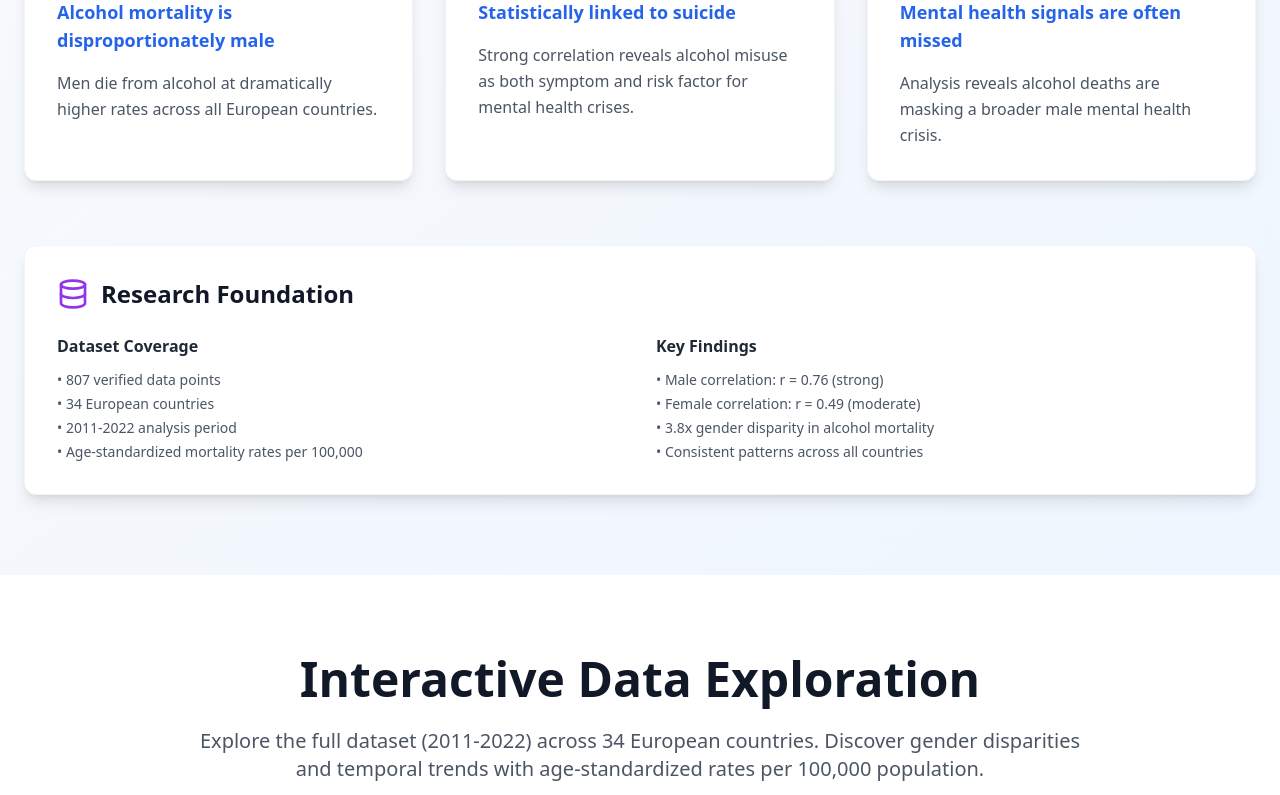
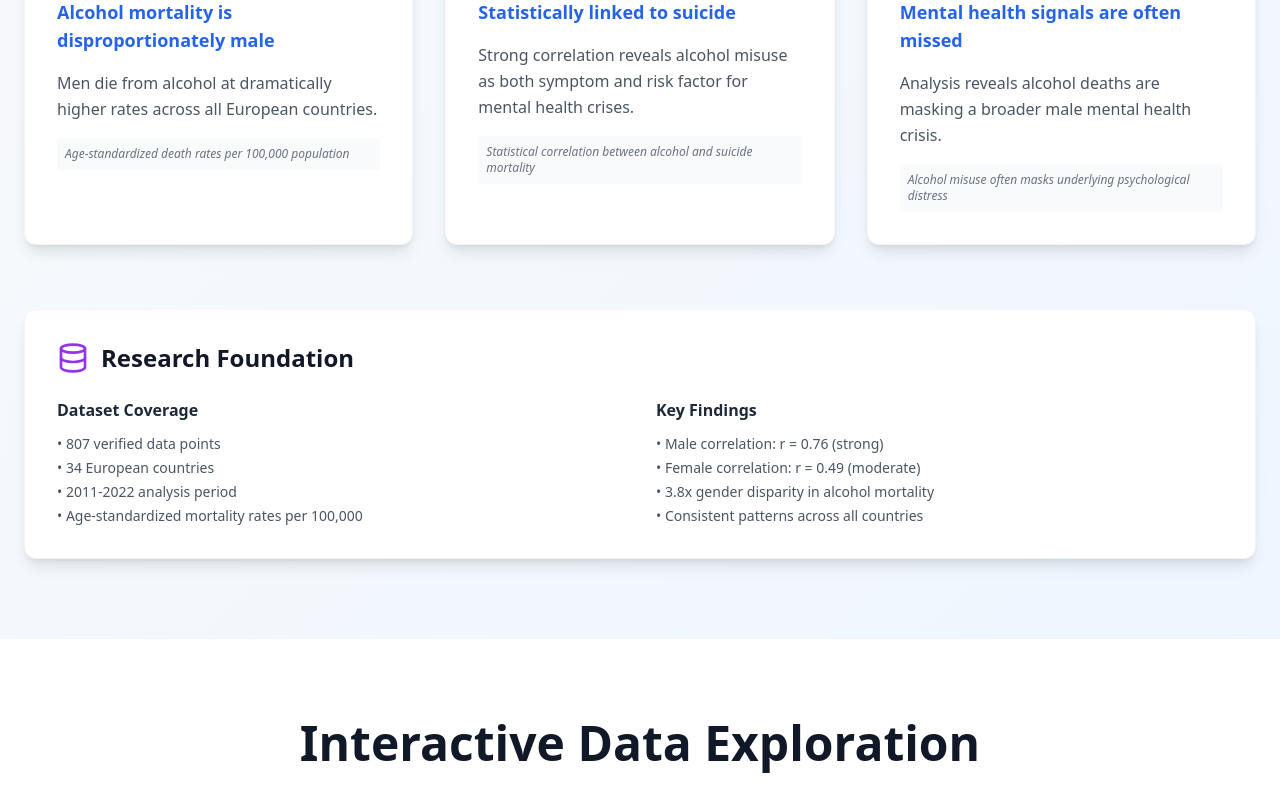
Before and after one commit to arnsteinsm/mental-health-research, a React (Vite) app: page / in a window 1280 px wide. Shown: the part 1240-2035 px from the top of the page. Built offline with nearby package versions, Linux system fonts and the light colour scheme; no server answers.

Commit message:
Final micro-refinements for messaging clarity

```diff
--- a/src/components/ExecutiveSummary.tsx
+++ b/src/components/ExecutiveSummary.tsx
@@ -10,6 +10,7 @@ const ExecutiveSummary: React.FC = () => {
       title: `${CORRECTED_DISPLAY.genderRatio}x Higher`,
       subtitle: "Alcohol mortality is disproportionately male",
       description: "Men die from alcohol at dramatically higher rates across all European countries.",
+      microExplanation: "Age-standardized death rates per 100,000 population",
       color: "from-red-500 to-red-600"
     },
     {
@@ -17,6 +18,7 @@ const ExecutiveSummary: React.FC = () => {
       title: `r = ${CORRECTED_DISPLAY.maleCorrelation}`,
       subtitle: "Statistically linked to suicide",
       description: "Strong correlation reveals alcohol misuse as both symptom and risk factor for mental health crises.",
+      microExplanation: "Statistical correlation between alcohol and suicide mortality",
       color: "from-purple-500 to-purple-600"
     },
     {
@@ -24,6 +26,7 @@ const ExecutiveSummary: React.FC = () => {
       title: "Hidden Crisis",
       subtitle: "Mental health signals are often missed",
       description: "Analysis reveals alcohol deaths are masking a broader male mental health crisis.",
+      microExplanation: "Alcohol misuse often masks underlying psychological distress",
       color: "from-blue-500 to-blue-600"
     }
   ];
@@ -67,9 +70,13 @@ const ExecutiveSummary: React.FC = () => {
               <h4 className="text-lg font-semibold text-blue-600 mb-4">
                 {stat.subtitle}
               </h4>
-              <p className="text-gray-600 leading-relaxed">
+              <p className="text-gray-600 leading-relaxed mb-4">
                 {stat.description}
               </p>
+              {/* NEW: Micro-explanation */}
+              <div className="text-xs text-gray-500 bg-gray-50 p-2 rounded italic">
+                {stat.microExplanation}
+              </div>
             </motion.div>
           ))}
         </div>
--- a/src/components/Footer.tsx
+++ b/src/components/Footer.tsx
@@ -191,6 +191,10 @@ const Footer: React.FC = () => {
               Data analysis for public health advocacy • Built with Bolt
             </div>
 
+            {/* NEW: Updated CTA heading */}
+            <div className="text-sm text-purple-300 font-medium">
+              Your Voice Can Change the Data
+            </div>
           </div>
 
           <div className="mt-4 text-xs text-gray-500 text-center">
```
